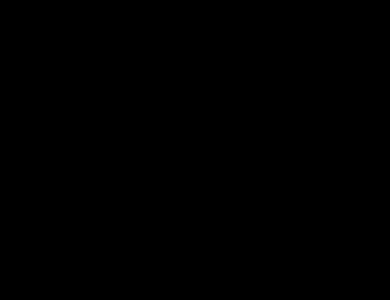
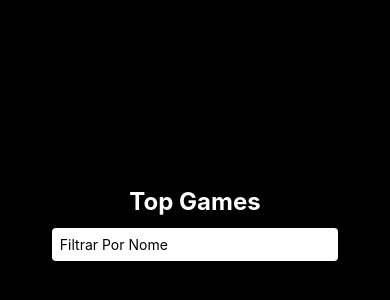
Before and after one commit to Bruhnodev17/appgames, a React Native app: screen / in a window 390 px wide. Shown: the part 176-476 px from the top of the page. Built offline with nearby package versions, Linux system fonts and the light colour scheme.

Commit message:
criação do header

```diff
--- a/App.tsx
+++ b/App.tsx
@@ -1,10 +1,11 @@
 import { Text, View } from 'react-native';
+import Header from './src/components/Header';
 import styles from "./AppStyles";
 
 export default function App() {
   return (
     <View style={styles.container}>
-      <Text>Hello world!</Text>
+      <Header/>
     </View>
   );
 }
--- a/src/components/Header/index.tsx
+++ b/src/components/Header/index.tsx
@@ -0,0 +1,25 @@
+import { View, Text, TextInput } from "react-native";
+import { useState } from "react";
+import styles from "./styles";
+
+function Header() {
+    const [filter, setFilter] = useState<string>("");
+
+    const handleFilter = (text: string) => {
+        setFilter(text);
+    }
+
+    return (
+        <View style={styles.header}>
+            <Text style={styles.headerText}>Top Games</Text>
+            <TextInput
+            style={styles.input}
+            placeholder="Filtrar Por Nome"
+            value={filter}
+            onChangeText={handleFilter}
+            />
+        </View>
+    )
+};
+
+export default Header;
--- a/src/components/Header/styles.ts
+++ b/src/components/Header/styles.ts
@@ -0,0 +1,26 @@
+import {StyleSheet} from "react-native";
+
+const styles = StyleSheet.create({
+  header: {
+    height: 150,
+    padding: 16,
+    width: "100%",
+    alignItems: "center",
+    backgroundColor: "#000000",
+  },
+  headerText: {
+    textAlign: "center",
+    fontSize: 24,
+    fontWeight: "bold",
+    color: "#ffffff",
+  },
+  input: {
+    backgroundColor: "#ffffff",
+    borderRadius: 4,
+    marginTop: 12,
+    width: "80%",
+    padding: 8,
+  },
+});
+
+export default styles;
```
